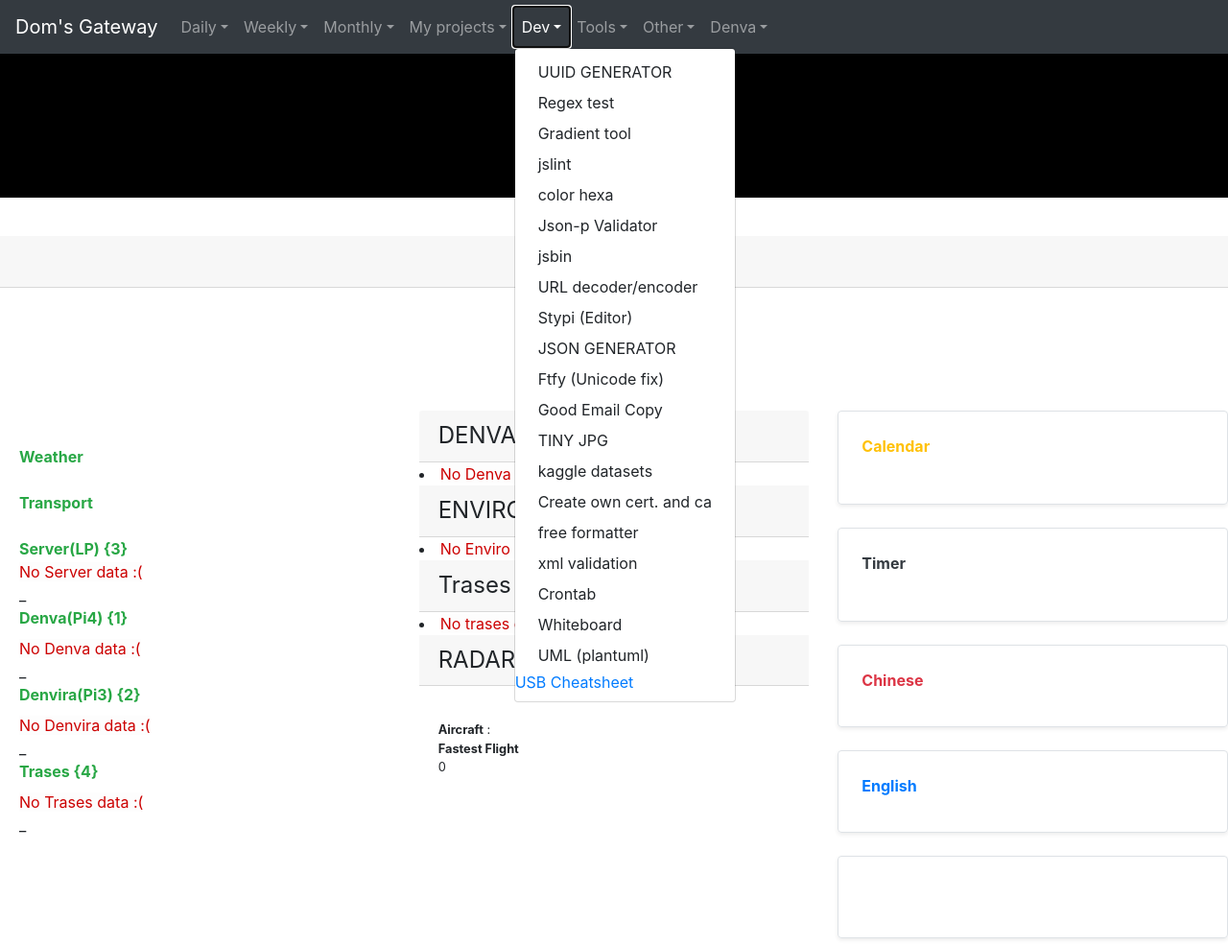
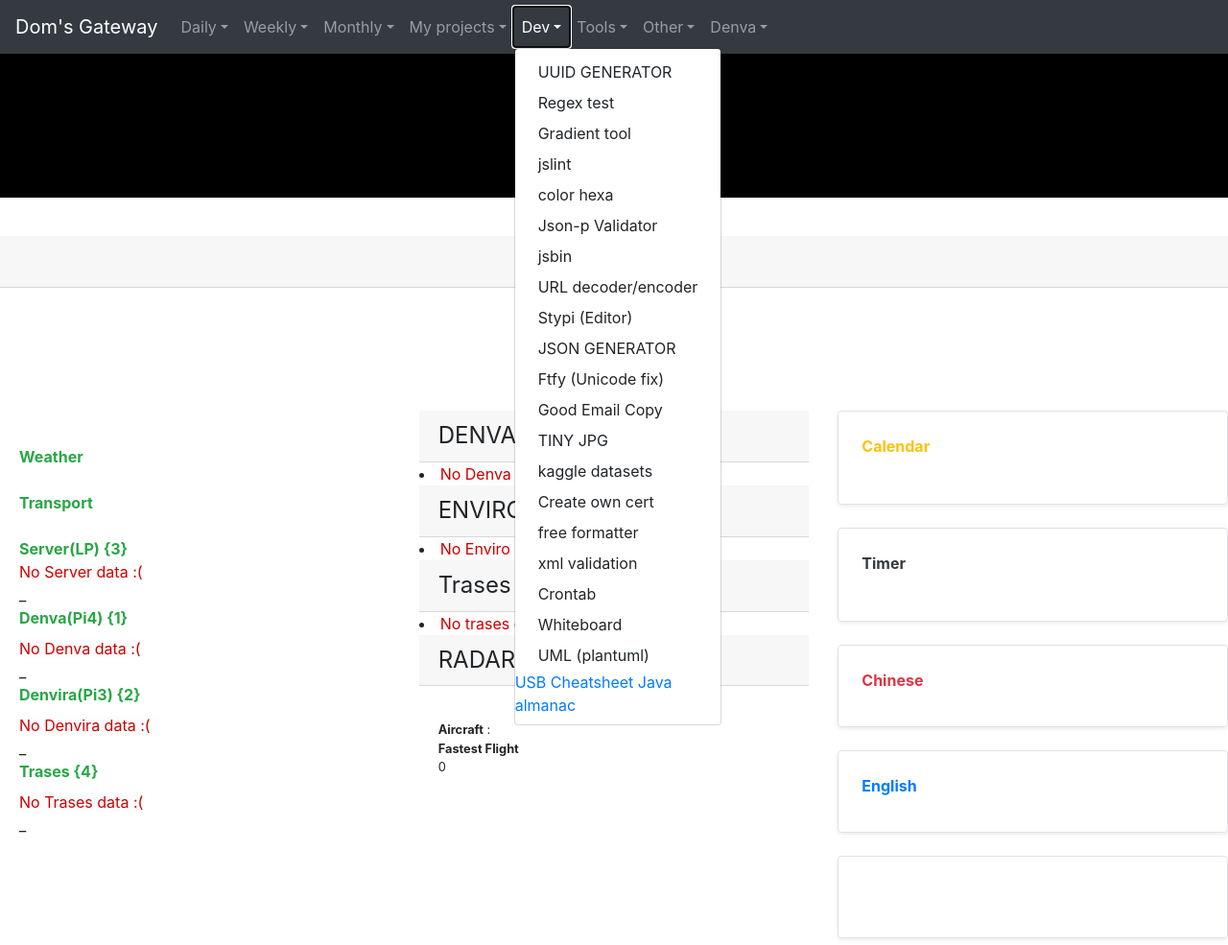
Before and after one commit to pastorcmentarny/denva, a Flask app: template src/templates/hq.html in a window 1280 px wide, after a click on "Dev". Shown: the top 985 px of the page at 96% size. Run offline with Flask 2, Linux system fonts and the light colour scheme; the template is opened without the code that fills it, so the values that code supplies are empty.

Commit message:
add new java link to hq

```diff
--- a/src/templates/hq.html
+++ b/src/templates/hq.html
@@ -167,14 +167,14 @@
                     <a href="https://tinyjpg.com/" class="dropdown-item">TINY JPG</a>
                     <a href="https://www.kaggle.com/datasets/" class="dropdown-item">kaggle datasets</a>
                     <a href="https://sites.google.com/site/ddmwsst/create-your-own-certificate-and-ca"
-                       class="dropdown-item">Create
-                        own cert. and ca</a>
+                       class="dropdown-item">Create own cert</a>
                     <a href="https://www.freeformatter.com/" class="dropdown-item">free formatter</a>
                     <a href="https://www.xmlvalidation.com/index.php" class="dropdown-item">xml validation</a>
                     <a href="https://crontab.guru/" class="dropdown-item">Crontab</a>
                     <a href="https://whiteboardfox.com/" class="dropdown-item">Whiteboard</a>
                     <a href="http://www.plantuml.com/plantuml/uml/" class="dropdown-item">UML (plantuml)</a>
                     <a href="https://fabiensanglard.net/usbcheat/index.html">USB Cheatsheet</a>
+                    <a href="https://foojay.io/almanac/java-17/">Java almanac</a>
                 </div>
             </li>
             <li class="nav-item dropdown">
```
